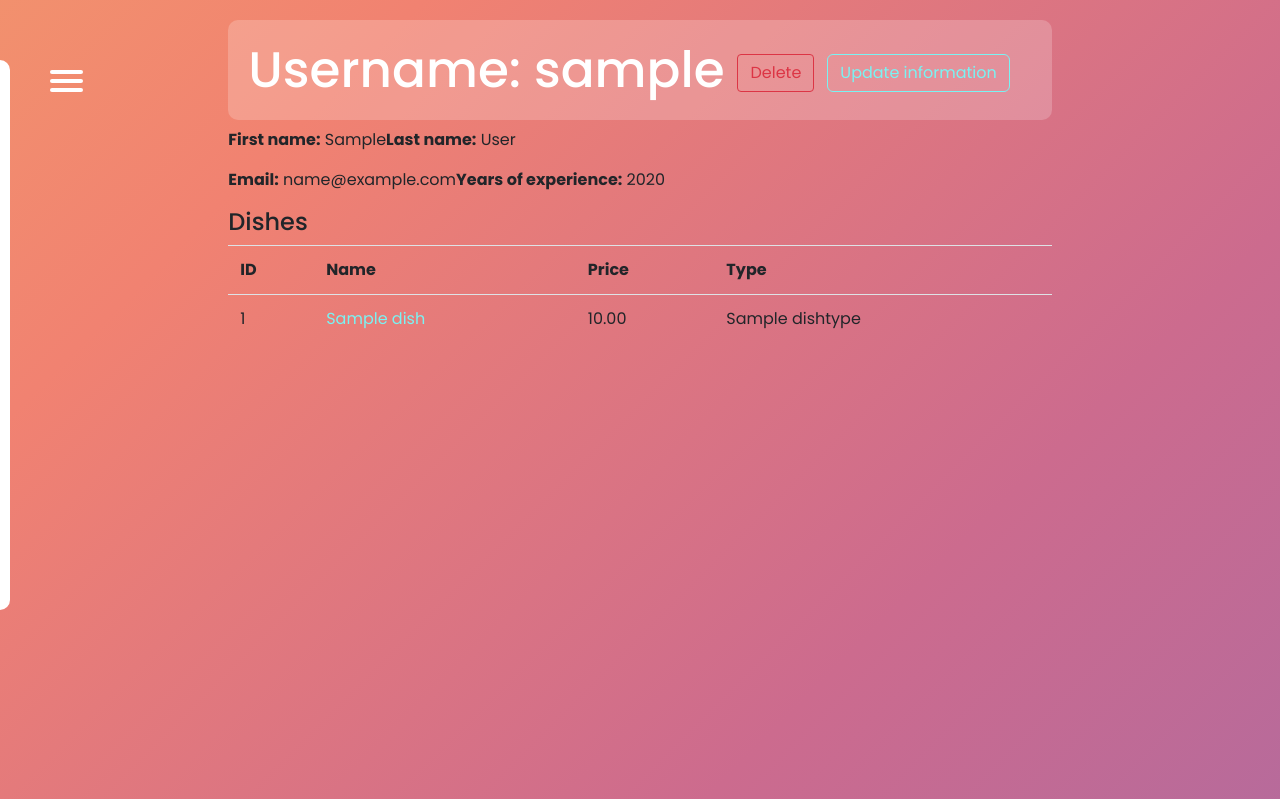
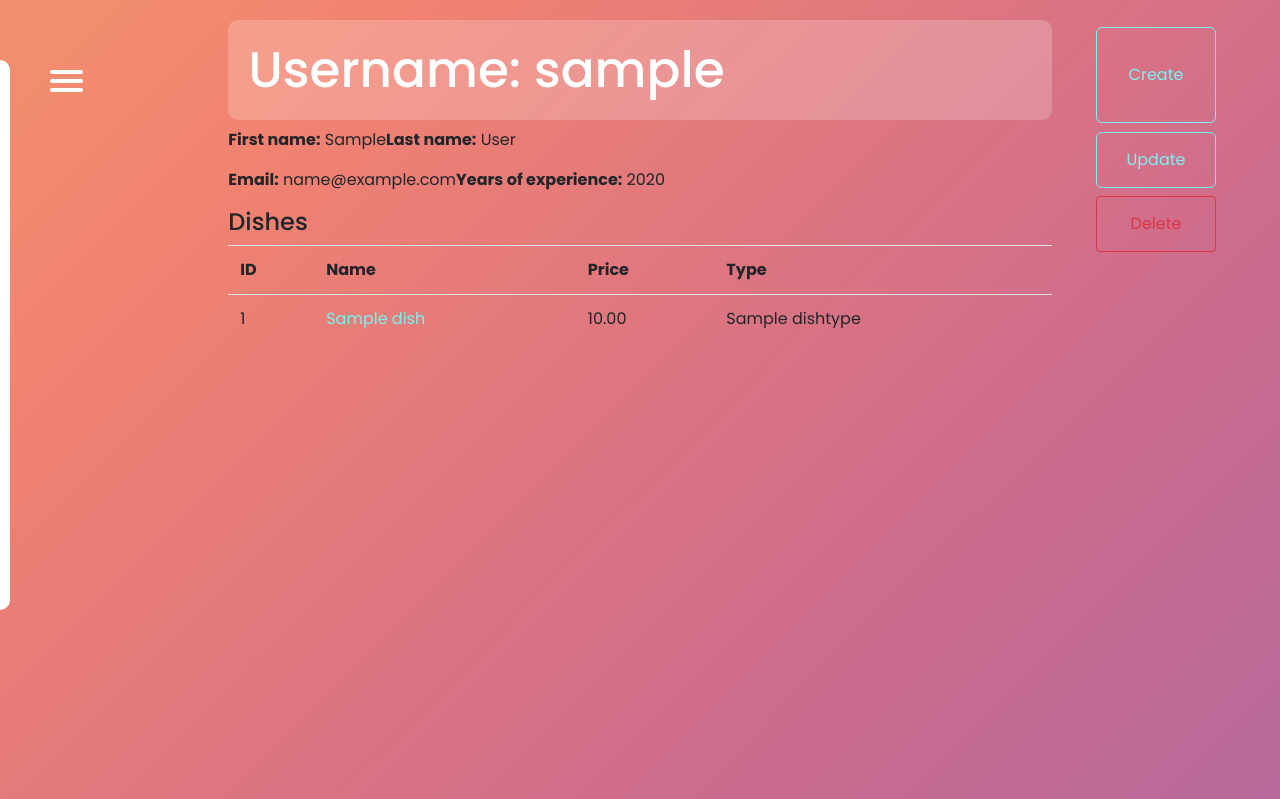
Before and after one commit to Anatolii-Poznyak/this_is_kitchen, a Django app: page /cooks/1/ in a window 1280 px wide. Shown: the top 799 px of the page. Run offline with Django 4.2, Linux system fonts and the light colour scheme; a user stored in the database is signed in; tables that the repository leaves empty hold one stand-in row (values such as "Sample post"); some libraries are stand-ins or nearby versions.

Commit message:
Adjust cud buttons in cook details

```diff
--- a/templates/kitchen/cook_detail.html
+++ b/templates/kitchen/cook_detail.html
@@ -3,13 +3,6 @@
 {% block content %}
   <h1>
     Username: {{ cook.username }}
-    <a href="{% url 'kitchen:cook-delete' pk=cook.id %}" class="btn btn-outline-danger link-to-page">
-      Delete
-    </a>
-
-    <a href="{% url 'kitchen:cook-update' pk=cook.id %}" class="btn btn-outline-primary link-to-page">
-      Update information
-    </a>
   </h1>
 
   <p><strong>First name:</strong> {{ cook.first_name }}<strong>Last name:</strong> {{ cook.last_name }}</p>
@@ -45,3 +38,13 @@
     </table>
   </div>
 {% endblock %}
+{% block create_button %}
+  <a href="{% url 'kitchen:cook-delete' pk=cook.id %}" id="delete" class="btn btn-outline-danger link-to-page">
+      Delete
+    </a>
+
+    <a  href="{% url 'kitchen:cook-update' pk=cook.id %}" id="update" class="btn btn-outline-primary link-to-page">
+      Update
+    </a>
+  <a class="btn btn-outline-primary" id="create" href="{% url 'kitchen:dish-create' %}">Create</a>
+{% endblock %}
```
Also changed, not shown: README.md.
